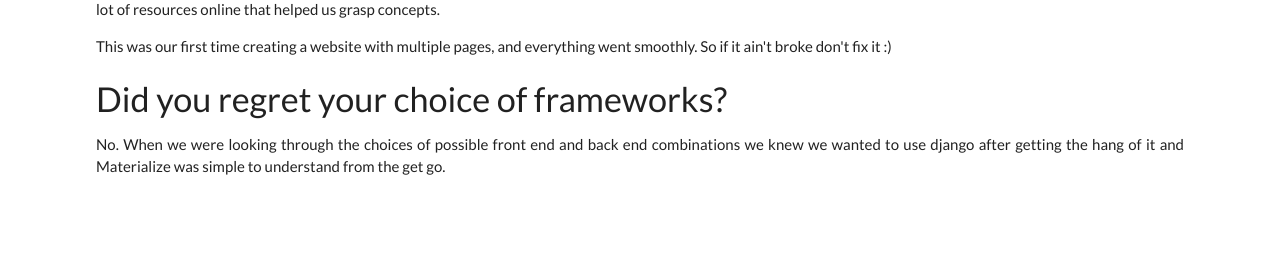
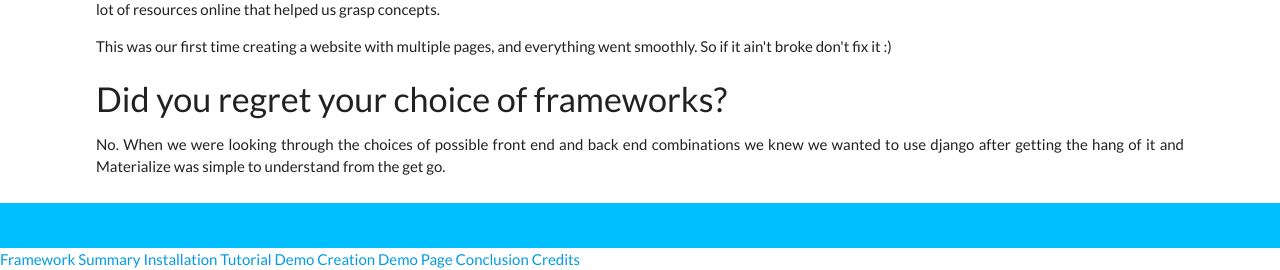
Before and after one commit to ryanssoliven/liteboard, a Django app: page /conclusion/ in a window 1280 px wide. Shown: the part 1082-1352 px from the top of the page. Before the commit the page ends 1257 px from the top, so only its background shows below. Run offline with Django 3.2, Linux system fonts and the light colour scheme.

Commit message:
Update guideheader.html

```diff
--- a/liteboardbackend/templates/guideheader.html
+++ b/liteboardbackend/templates/guideheader.html
@@ -124,5 +124,22 @@
         <div>
             {% block content %}{% endblock %}
         </div>
+        <!-- Division -->
+	    <div class="topnav">
+            &nbsp <br>
+            &nbsp
+        </div>
+
+        <!-- Footer -->
+        <div class="footer">
+            <div class="centerfooter">
+                <a href="{% url 'home' %}">Framework Summary</a>
+                <a href="{% url 'install' %}">Installation Tutorial</a>
+                <a href="{% url 'demo' %}">Demo Creation</a>
+                <a href="{% url 'demohome' %}">Demo Page</a>
+                <a href="{% url 'conclusion' %}">Conclusion</a>
+                <a href="{% url 'credits' %}">Credits</a>
+            </div>
+        </div>
     </body>
 </html>
```
